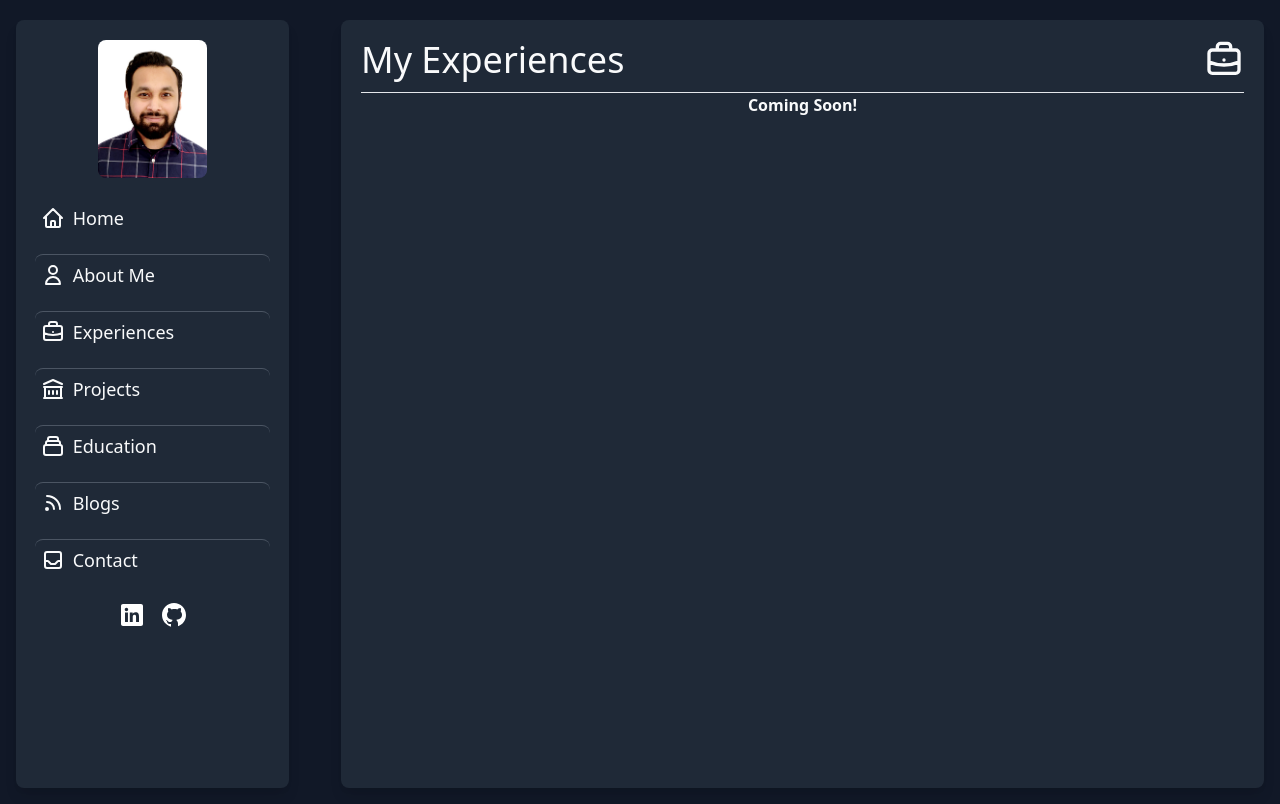
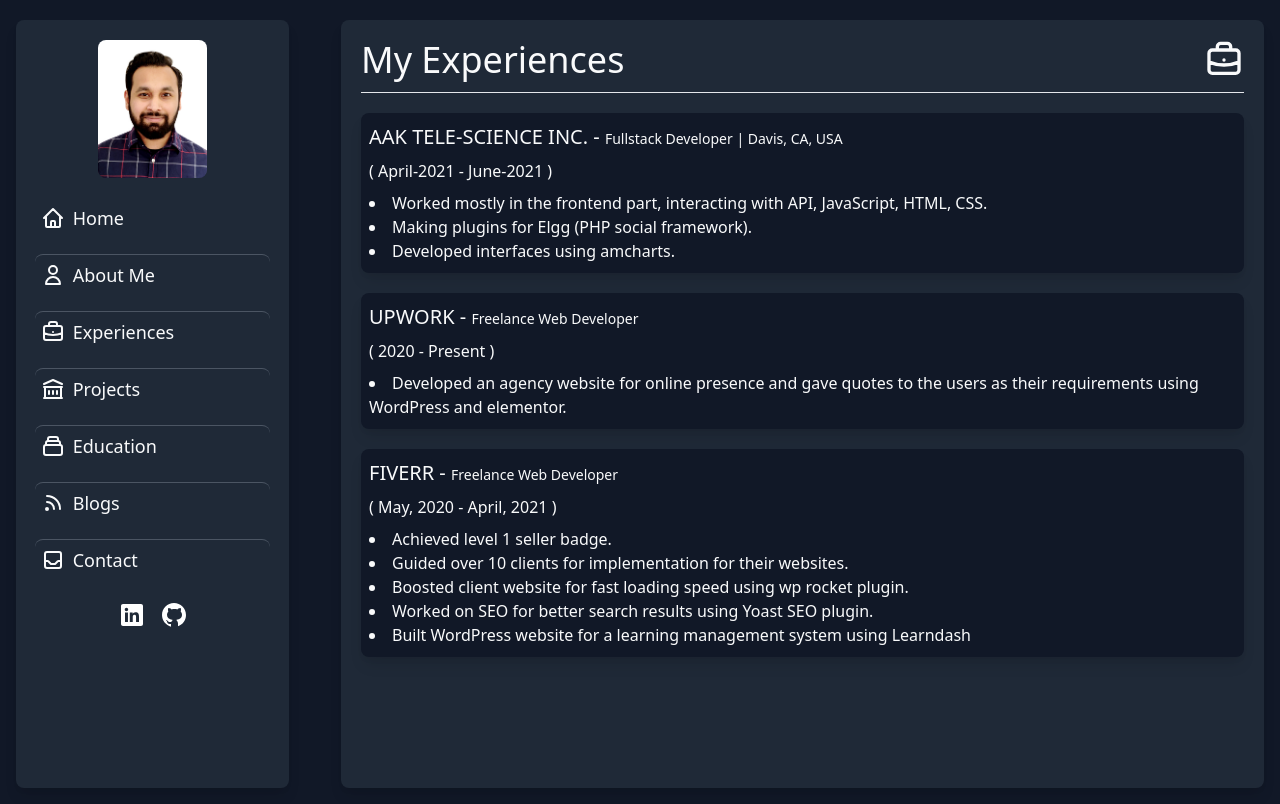
Before and after one commit to Mostakimul/react-portfolio, a React (Create React App) app: page /experiences in a window 1280 px wide. Built offline with nearby package versions, Linux system fonts and the light colour scheme.

Commit message:
About and experience updated

```diff
--- a/src/component/About.js
+++ b/src/component/About.js
@@ -9,25 +9,25 @@
         iconShape="M5.121 17.804A13.937 13.937 0 0112 16c2.5 0 4.847.655 6.879 1.804M15 10a3 3 0 11-6 0 3 3 0 016 0zm6 2a9 9 0 11-18 0 9 9 0 0118 0z"
       />
       {/* about body */}
-      <div className="mt-5">
+      <div className="bg-gray-900 hover:bg-gray-700 duration-300 transition py-2.5 px-2 rounded-lg shadow-lg mt-5">
         <p>
           Love to design and develop websites. Want to explore new technologies. Always try to keep
           updated with the new era. Passionate for working with web technologies and helping others.
         </p>
-        <p>
+        <p className="mt-3">
           There is a lot of technologies to work within the web application sector, but now I am
           working on Laravel, Vue js, and Nuxt js. Trying to improve me more for creating amazing
           things. Also completed some projects using React, Node, Express, and MongoDB. the
           authentication part was handled by Firebase and for the frontend used Tailwind CSS. It was
           a great experience working with the MERN stack.
         </p>
-        <p>
+        <p className="mt-3">
           My main web technology strength is HTML5, CSS3, JavaScript, PHP. But improved by working
           with SASS, Bootstrap, Tailwind CSS also working with Parcel and Vite. For more readability
           of class name using BEM. But when I see the industry there are a lot of things to learn
           and, I have to explore more.
         </p>
-        <p>
+        <p className="mt-3">
           Looking forward to learning, exploring. Cannot say I am a complete package but can do best
           for my passion as a developer.
         </p>
--- a/src/component/Experiences.js
+++ b/src/component/Experiences.js
@@ -8,7 +8,51 @@
         title="My Experiences"
         iconShape="M21 13.255A23.931 23.931 0 0112 15c-3.183 0-6.22-.62-9-1.745M16 6V4a2 2 0 00-2-2h-4a2 2 0 00-2 2v2m4 6h.01M5 20h14a2 2 0 002-2V8a2 2 0 00-2-2H5a2 2 0 00-2 2v10a2 2 0 002 2z"
       />
-      <h3 className="text-center font-semibold">Coming Soon!</h3>
+      {/* <Experience body */}
+      <div className="mt-5">
+        {/* aak */}
+        <div className="bg-gray-900 hover:bg-gray-700 duration-300 transition py-2.5 px-2 rounded-lg shadow-lg">
+          <h2 className="text-xl uppercase mb-2">
+            AAK Tele-Science INC. -{' '}
+            <span className="text-sm capitalize">Fullstack Developer | Davis, CA, USA</span>
+          </h2>
+          <p>( April-2021 - June-2021 )</p>
+          <ul className="list-inside list-disc mt-2">
+            <li>
+              Worked mostly in the frontend part, interacting with API, JavaScript, HTML, CSS.
+            </li>
+            <li>Making plugins for Elgg (PHP social framework).</li>
+            <li>Developed interfaces using amcharts.</li>
+          </ul>
+        </div>
+        {/* upwork */}
+        <div className="bg-gray-900 hover:bg-gray-700 duration-300 transition py-2.5 px-2 mt-5 rounded-lg shadow-lg">
+          <h2 className="text-xl uppercase mb-2">
+            UpWork - <span className="text-sm capitalize">Freelance Web Developer</span>
+          </h2>
+          <p>( 2020 - Present )</p>
+          <ul className="list-inside list-disc mt-2">
+            <li>
+              Developed an agency website for online presence and gave quotes to the users as their
+              requirements using WordPress and elementor.
+            </li>
+          </ul>
+        </div>
+        {/* fiverr */}
+        <div className="bg-gray-900 hover:bg-gray-700 duration-300 transition py-2.5 px-2 mt-5 rounded-lg shadow-lg">
+          <h2 className="text-xl uppercase mb-2">
+            Fiverr - <span className="text-sm capitalize">Freelance Web Developer</span>
+          </h2>
+          <p>( May, 2020 - April, 2021 )</p>
+          <ul className="list-inside list-disc mt-2">
+            <li>Achieved level 1 seller badge.</li>
+            <li>Guided over 10 clients for implementation for their websites.</li>
+            <li>Boosted client website for fast loading speed using wp rocket plugin.</li>
+            <li>Worked on SEO for better search results using Yoast SEO plugin.</li>
+            <li>Built WordPress website for a learning management system using Learndash</li>
+          </ul>
+        </div>
+      </div>
     </div>
   );
 };
```
